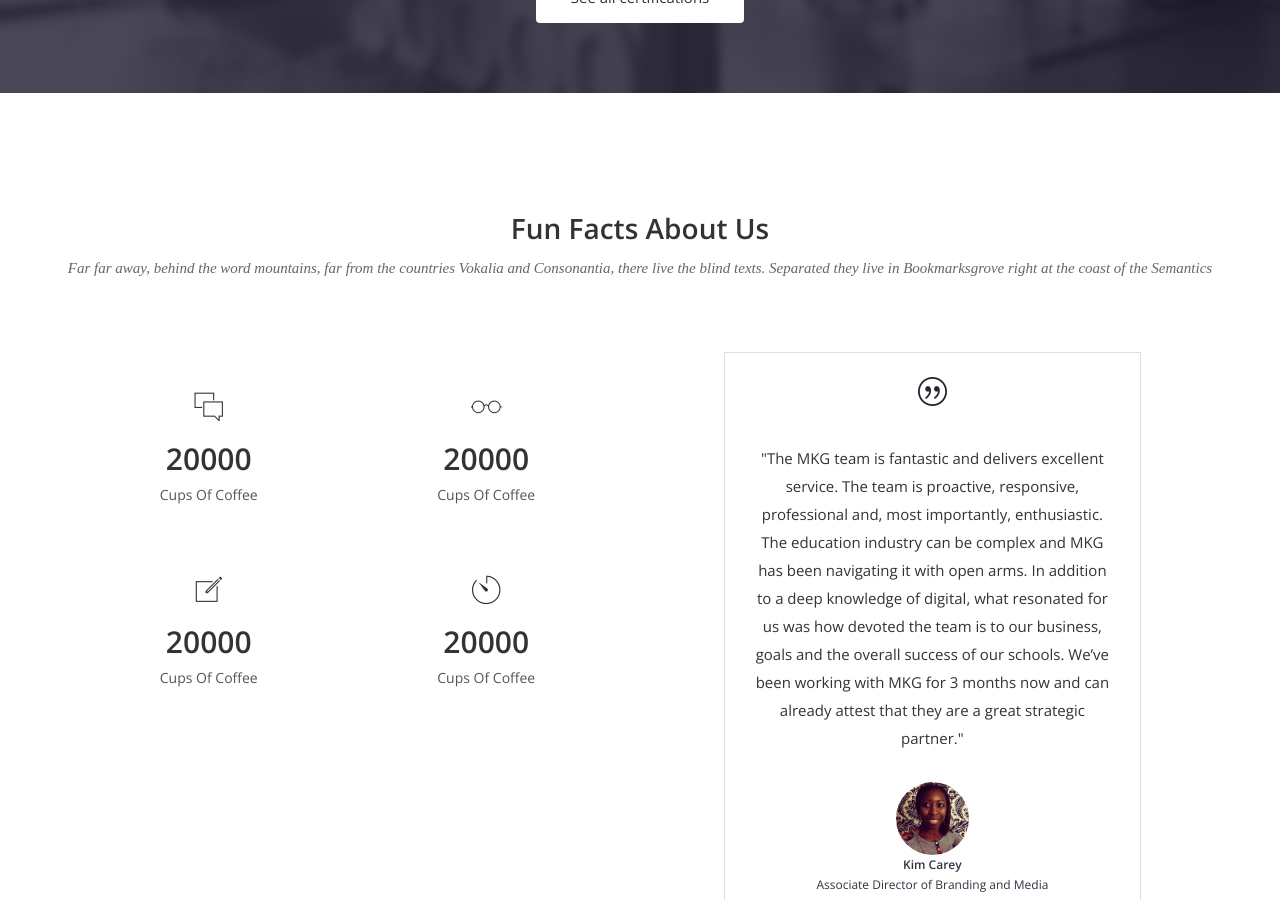
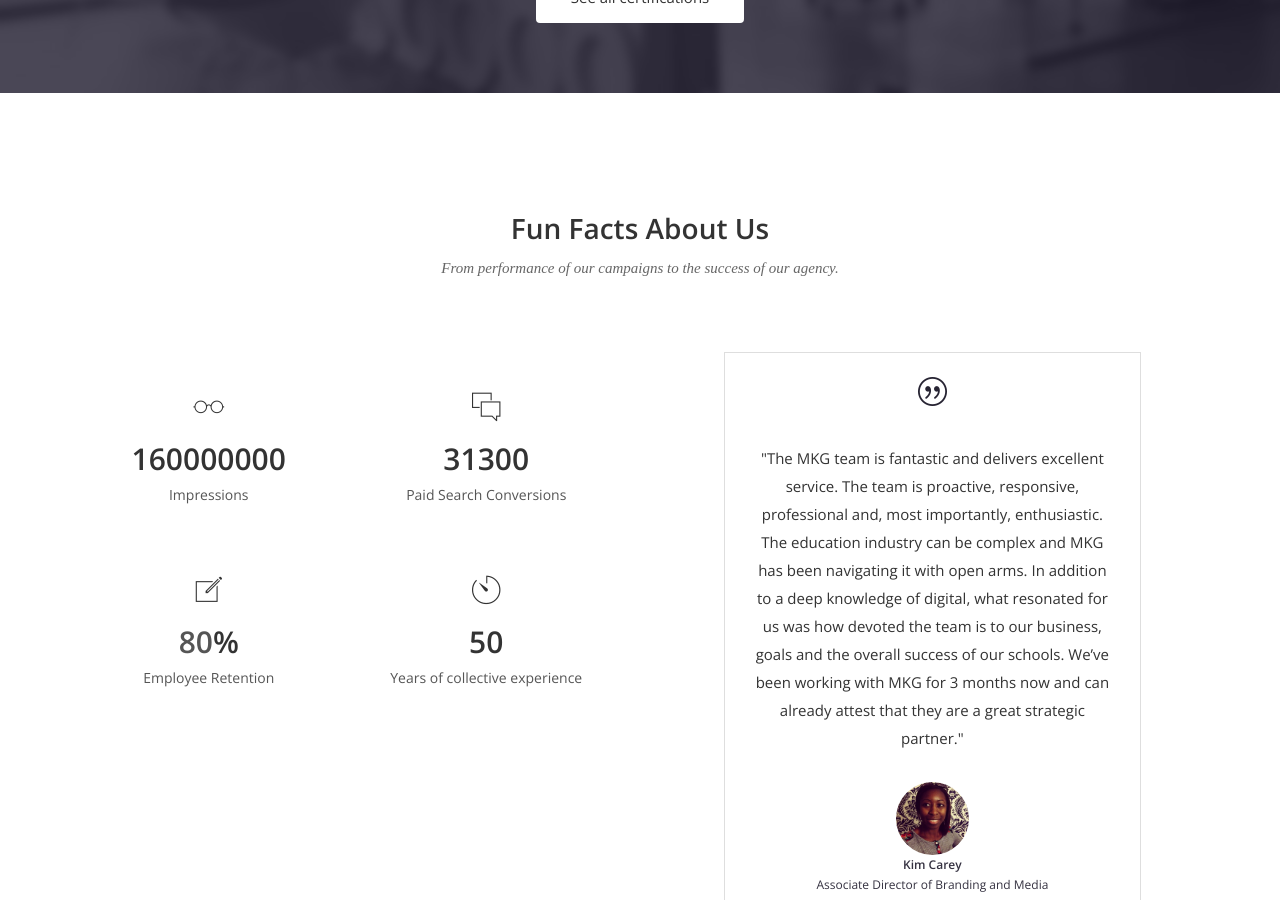
Before and after one commit to christianmkg/mkgmarketingweb, a Jekyll site: the page built from index.md, in a window 1280 px wide and 900 px high, scrolled down 2908 px. Built offline with Jekyll 4.4.1, drawn with Linux system fonts in a browser that asks for light colours; nearby versions of some CDN libraries; some web fonts are replaced.

```diff
--- a/index.md
+++ b/index.md
@@ -1,6 +1,7 @@
 ---
 layout: page
-title: Airspace
+title: Digital Marketing Agency | MKG Marketing Inc.
+meta: MKG Marketing Inc is a digital marketing agency focused on SEM and Social Advertising.
 permalink: /
 ---
 
@@ -115,7 +116,7 @@ permalink: /
     <div class="row">
       <div class="section-title text-center">
         <h2>Fun Facts About Us</h2>
-        <p>Far far away, behind the word mountains, far from the countries Vokalia and Consonantia, there live the blind texts. Separated they live in Bookmarksgrove right at the coast of the Semantics</p>
+        <p>From performance of our campaigns to the success of our agency.</p>
       </div>
     </div>
     <div class="row">
@@ -124,30 +125,30 @@ permalink: /
           <ul class="counter-box clearfix">
             <li>
               <div class="block">
-                <i class="ion-ios-chatboxes-outline"></i>
-                <h4 class="counter">20000</h4>
-                <span>Cups Of Coffee</span>
+                <i class="ion-ios-glasses-outline"></i>
+                <h4 class="counter">160000000</h4>
+                <span>Impressions</span>
               </div>
             </li>
             <li>
               <div class="block">
-                <i class="ion-ios-glasses-outline"></i>
-                <h4 class="counter">20000</h4>
-                <span>Cups Of Coffee</span>
+                <i class="ion-ios-chatboxes-outline"></i>
+                <h4 class="counter">31300</h4>
+                <span>Paid Search Conversions</span>
               </div>
             </li>
             <li>
               <div class="block">
                 <i class="ion-ios-compose-outline"></i>
-                <h4 class="counter">20000</h4>
-                <span>Cups Of Coffee</span>
+                <h4><span class="counter">80</span>%</h4>
+                <span>Employee Retention</span>
               </div>
             </li>
             <li>
               <div class="block">
                 <i class="ion-ios-timer-outline"></i>
-                <h4 class="counter">20000</h4>
-                <span>Cups Of Coffee</span>
+                <h4 class="counter">50</h4>
+                <span>Years of collective experience</span>
               </div>
             </li>
 
```
Also changed, not shown: contact.html (+9 -32 lines), pride.html (+15 -0 lines), products.html (+15 -0 lines).
